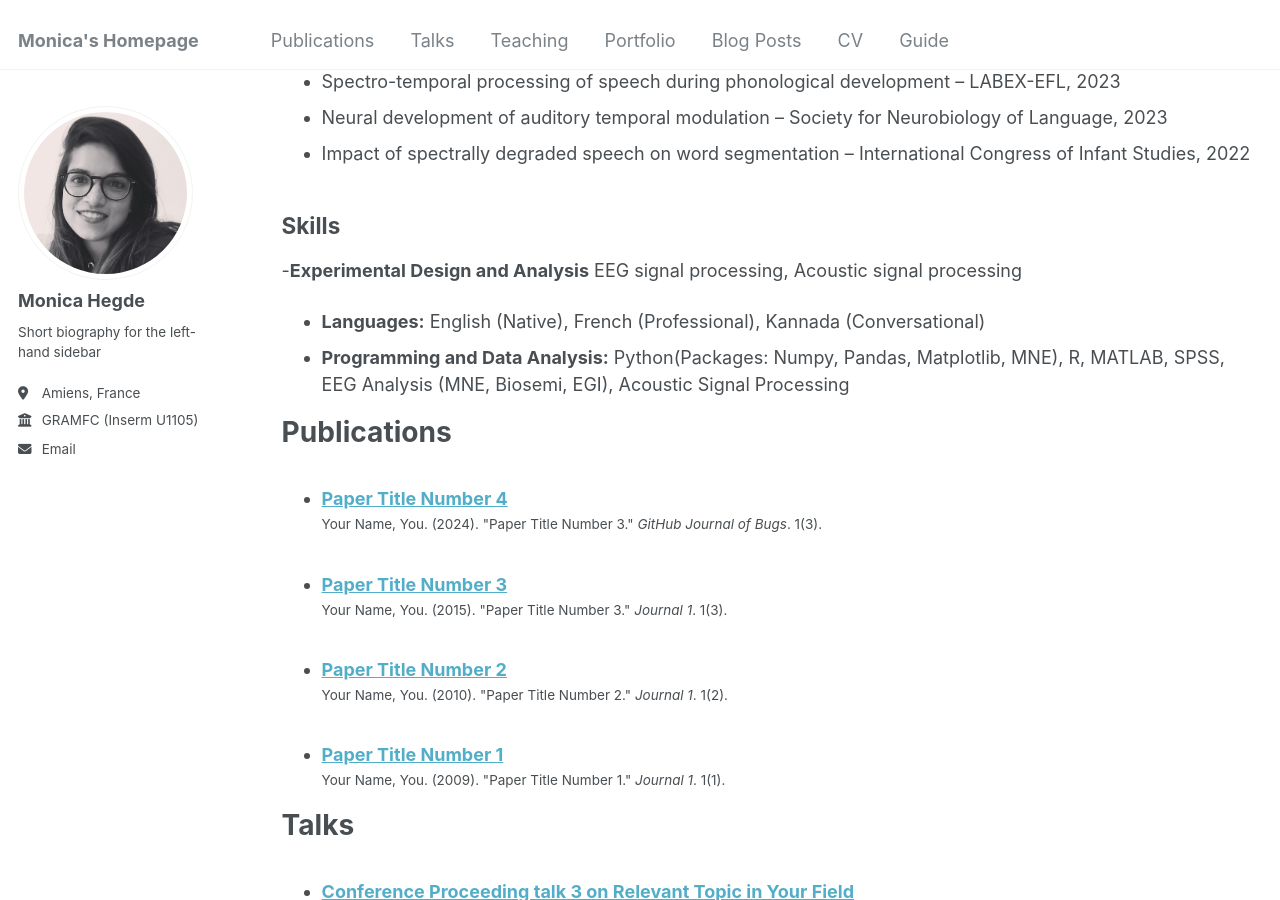
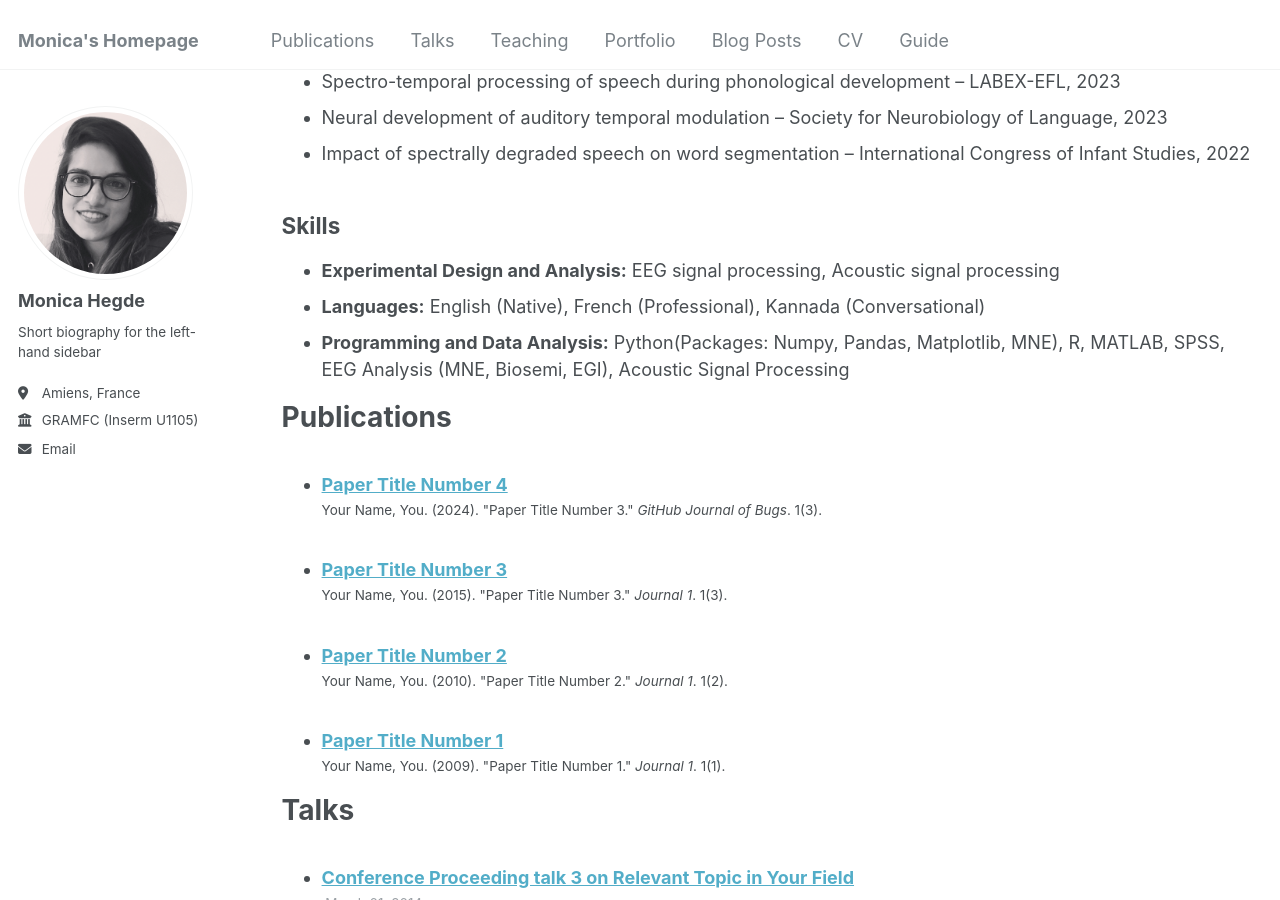
Before and after one commit to hahaharmonica/hahaharmonica.github.io, a Jekyll site: the page built from _pages/cv.md, in a window 1280 px wide and 900 px high, scrolled down 1438 px. Built offline with Jekyll 4.4.1, drawn with Linux system fonts in a browser that asks for light colours.

Commit message:
Update cv.md

```diff
--- a/_pages/cv.md
+++ b/_pages/cv.md
@@ -55,7 +55,7 @@ For publication details, visit [ResearchGate](#) or [Google Scholar](#).
 - Impact of spectrally degraded speech on word segmentation – International Congress of Infant Studies, 2022
 
 ## Skills
--**Experimental Design and Analysis** EEG signal processing, Acoustic signal processing
+- **Experimental Design and Analysis:** EEG signal processing, Acoustic signal processing
 - **Languages:** English (Native), French (Professional), Kannada (Conversational)
 - **Programming and Data Analysis:** Python(Packages: Numpy, Pandas, Matplotlib, MNE), R, MATLAB, SPSS, EEG Analysis (MNE, Biosemi, EGI), Acoustic Signal Processing
 
```
